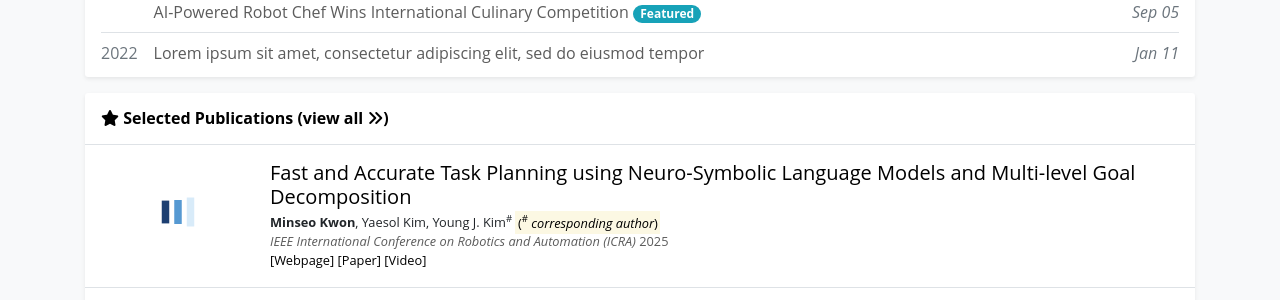
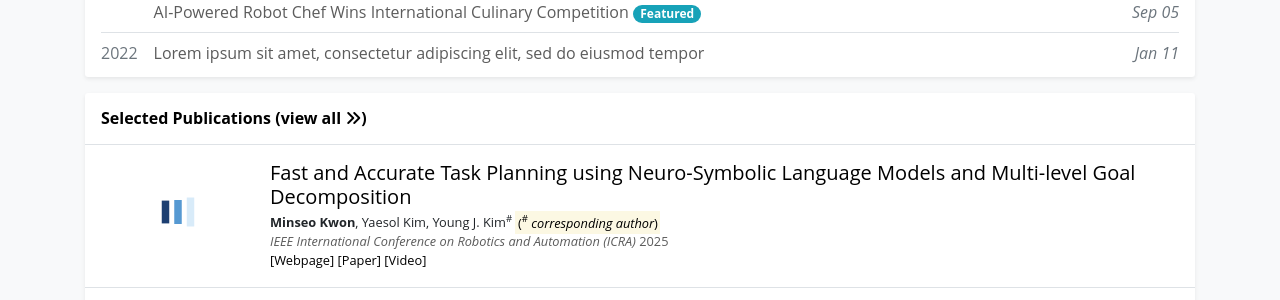
Before and after one commit to Minseo10/Minseo10.github.io, a Jekyll site: the page built from index.html, in a window 1280 px wide and 900 px high, scrolled down 881 px. Shown: the part 370-670 px from the top of the window. Built offline with Jekyll 4.4.1, drawn with Linux system fonts in a browser that asks for light colours; nearby versions of some CDN libraries; a style sheet for code colours, icons or effects is not loaded.

Commit message:
Update index.html

```diff
--- a/index.html
+++ b/index.html
@@ -25,6 +25,6 @@ navbar_title: Home
     {%
         include widgets/publication_card.html
         publications=pubs
-        title='<i class="fas fa-star"></i> Selected Publications'
+        title='Selected Publications'
     %}
 {% endif %}
```
